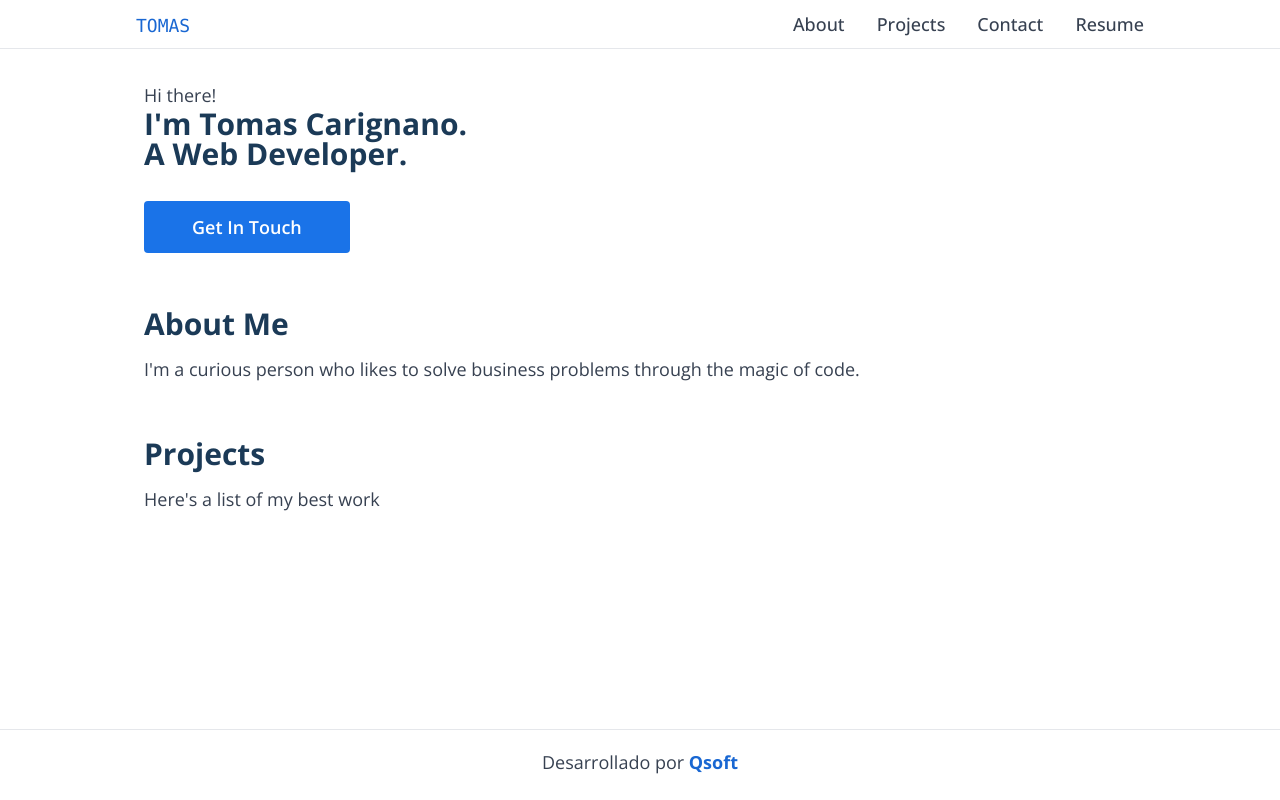
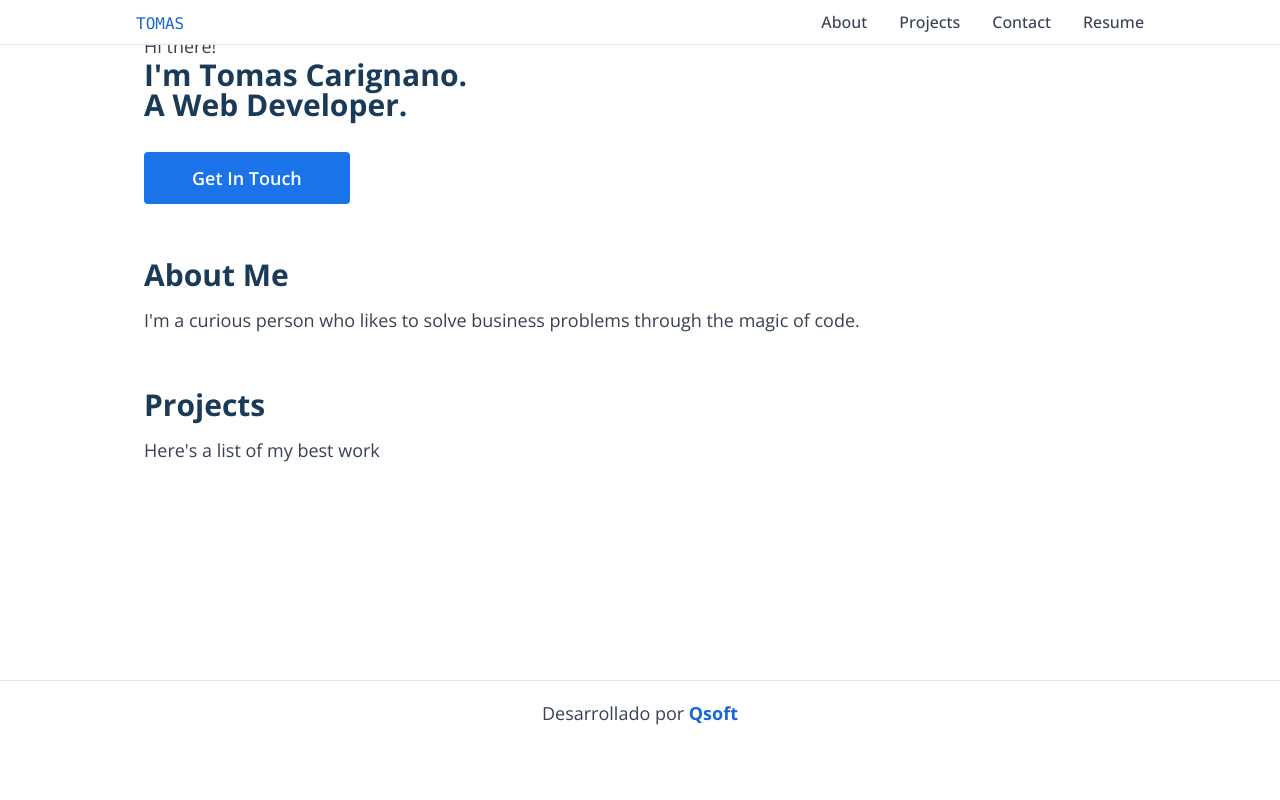
Before and after one commit to tomascarignano98/personal-site, a Next.js app: page / in a window 1280 px wide. Built offline with nearby package versions, Linux system fonts and the light colour scheme.

Commit message:
feat: update Navbar

```diff
--- a/src/components/NavLink.tsx
+++ b/src/components/NavLink.tsx
@@ -17,11 +17,7 @@ export default function NavLink({ href, children }: NavLinkProps) {
     <li>
       <Link
         href={href}
-        className={clsxm(
-          'font-medium hover:text-primary',
-          pageIsActive && 'text-primary'
-        )}
-        onMouseDown={(e) => e.preventDefault()}
+        className={clsxm('hover:text-primary', pageIsActive && 'text-primary')}
       >
         {children}
       </Link>
--- a/src/components/Navbar.tsx
+++ b/src/components/Navbar.tsx
@@ -4,13 +4,13 @@ import NavLink from '@/components/NavLink';
 
 export default function Navbar() {
   return (
-    <header className="border-b print:hidden">
+    <header className="fixed top-0 left-0 right-0 z-10 border-b bg-white/[0.96] backdrop-blur-sm print:hidden">
       <div className="mx-auto max-w-screen-lg px-2">
-        <nav className="flex items-center justify-between py-2 [&_a]:outline-offset-4">
+        <nav className="flex items-center justify-between py-2 sm:text-base">
           <HomeLink />
 
-          <ul className="flex items-center justify-between gap-x-3 sm:gap-x-8">
-            <NavLink href="/#about-me">About</NavLink>
+          <ul className="flex items-center justify-between gap-x-3 font-medium sm:gap-x-8">
+            <NavLink href="/#about">About</NavLink>
             <NavLink href="/#projects">Projects</NavLink>
             <NavLink href="/#contact">Contact</NavLink>
             <ResumeLink />
@@ -32,12 +32,7 @@ function HomeLink() {
 function ResumeLink() {
   return (
     <li>
-      <a
-        href="/resume.pdf"
-        target="_blank"
-        onMouseDown={(e) => e.preventDefault()}
-        className="font-medium hover:text-primary"
-      >
+      <a href="/resume.pdf" target="_blank" className="hover:text-primary">
         Resume
       </a>
     </li>
```
